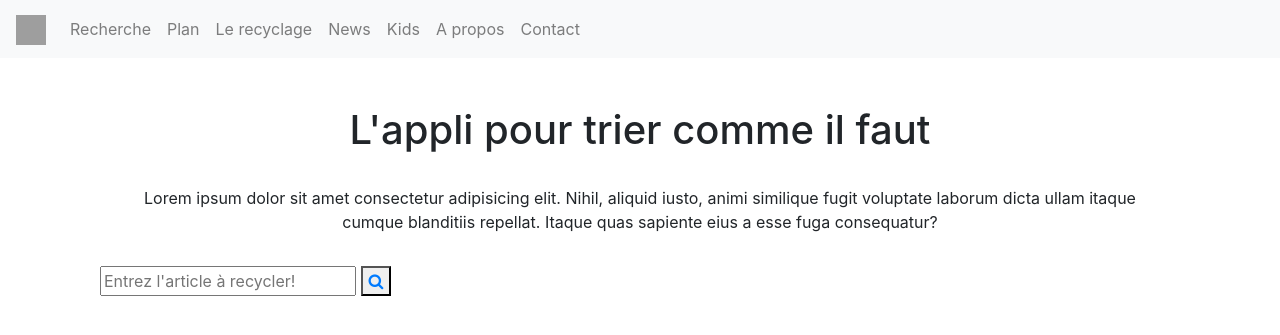
After one commit to kantunb/le-bon-tri, a Symfony app: template templates/app/index.html.twig in a window 1280 px wide. The commit adds this page. Shown: the top 335 px of the page. Run offline with Twig, Linux system fonts and the light colour scheme; the template is opened without the code that fills it, so the values that code supplies are empty; some libraries are stand-ins or nearby versions; grey boxes are pictures that could not be loaded.

Commit message:
base+index

```diff
--- /dev/null
+++ b/templates/_partials/navbar.html.twig
@@ -0,0 +1,37 @@
+		<header id="header">
+			<nav class="navbar navbar-expand-lg navbar-light bg-light">
+				<a class="navbar-brand" href="#">
+					<img src="img/logo.png" width="30" height="30" alt="logo">
+				</a>
+				<button class="navbar-toggler" type="button" data-toggle="collapse" data-target="#navbarSupportedContent" aria-controls="navbarSupportedContent" aria-expanded="false" aria-label="Toggle navigation">
+					<span class="navbar-toggler-icon"></span>
+				</button>
+
+				<div class="collapse navbar-collapse" id="navbarSupportedContent">
+					<ul class="navbar-nav mr-auto">
+						<li class="nav-item">
+							<a class="nav-link" href="#">Recherche</a>
+						</li>
+						<li class="nav-item">
+							<a class="nav-link" href="#">Plan</a>
+						</li>
+						<li class="nav-item">
+							<a class="nav-link" href="#">Le recyclage</a>
+						</li>
+						<li class="nav-item">
+							<a class="nav-link" href="#">News</a>
+						</li>
+						<li class="nav-item">
+							<a class="nav-link" href="#">Kids</a>
+						</li>
+						<li class="nav-item">
+							<a class="nav-link" href="#">A propos</a>
+						</li>
+						<li class="nav-item">
+							<a class="nav-link" href="#">Contact</a>
+						</li>
+					</ul>
+
+				</div>
+			</nav>
+		</header>
--- /dev/null
+++ b/templates/app/index.html.twig
@@ -0,0 +1,28 @@
+{% extends 'base.html.twig' %}
+
+{% block body %}
+	<main>
+		<section id="presentation" class="container-fluid pt-3 pt-md-5">
+			<div class="container">
+				<div class="row">
+					<header class="col-12 text-center pb-3">
+						<h1 class="pb-4">L'appli pour trier comme il faut</h1>
+						<p>Lorem ipsum dolor sit amet consectetur adipisicing elit. Nihil, aliquid iusto, animi similique fugit voluptate laborum dicta ullam itaque cumque blanditiis repellat. Itaque quas sapiente eius a esse fuga consequatur?</p>
+					</header>
+
+
+					<div class="wrap">
+						<div class="search">
+							<input type="text" class="searchTerm" placeholder="Entrez l'article à recycler!">
+							<button type="submit" class="searchButton">
+								<a class="fa fa-search" href="searchresult.html"></a>
+							</button>
+						</div>
+					</div>
+				</div>
+			</div>
+
+		</section>
+
+	</main>
+{% endblock %}
--- a/templates/base.html.twig
+++ b/templates/base.html.twig
@@ -2,11 +2,27 @@
 <html>
 	<head>
 		<meta charset="UTF-8">
-        <title>{% block title %}Welcome!{% endblock %}</title>
-        {% block stylesheets %}{% endblock %}
+		<meta name="viewport" content="width=device-width, initial-scale=1.0">
+
+		<title>
+			{% block title %}Le Bon Tri{% endblock %}
+		</title>
+		<link rel="stylesheet" href="https://maxcdn.bootstrapcdn.com/bootstrap/4.0.0-beta.2/css/bootstrap.min.css" integrity="sha384-PsH8R72JQ3SOdhVi3uxftmaW6Vc51MKb0q5P2rRUpPvrszuE4W1povHYgTpBfshb" crossorigin="anonymous">
+		<link rel="stylesheet" href="https://maxcdn.bootstrapcdn.com/font-awesome/4.6.3/css/font-awesome.min.css">
+		<link rel="stylesheet" href="styles/style.css"> {% block stylesheets %}{% endblock %}
 		</head>
 		<body>
+			{% include "_partials/navbar.html.twig" %}
+
+			<div class="container">
             {% block body %}{% endblock %}
+			</div>
+
+            <script src="http://code.jquery.com/jquery.min.js"></script>
+			<script type="text/javascript" src="https://cdnjs.cloudflare.com/ajax/libs/mdbootstrap/4.19.0/js/mdb.min.js"></script>
+			<script src="https://cdnjs.cloudflare.com/ajax/libs/popper.js/1.12.3/umd/popper.min.js" integrity="sha384-vFJXuSJphROIrBnz7yo7oB41mKfc8JzQZiCq4NCceLEaO4IHwicKwpJf9c9IpFgh" crossorigin="anonymous"></script>
+			<script src="https://maxcdn.bootstrapcdn.com/bootstrap/4.0.0-beta.2/js/bootstrap.min.js" integrity="sha384-alpBpkh1PFOepccYVYDB4do5UnbKysX5WZXm3XxPqe5iKTfUKjNkCk9SaVuEZflJ" crossorigin="anonymous"></script>
+			<script src="scripts/scripts.js"></script>
 			{% block javascripts %}{% endblock %}
 			</body>
 		</html>
```
Also changed, not shown: templates/_partials/footer.html.twig (added, +29 -0 lines). Lines whose indentation alone changed are shown as unchanged.
